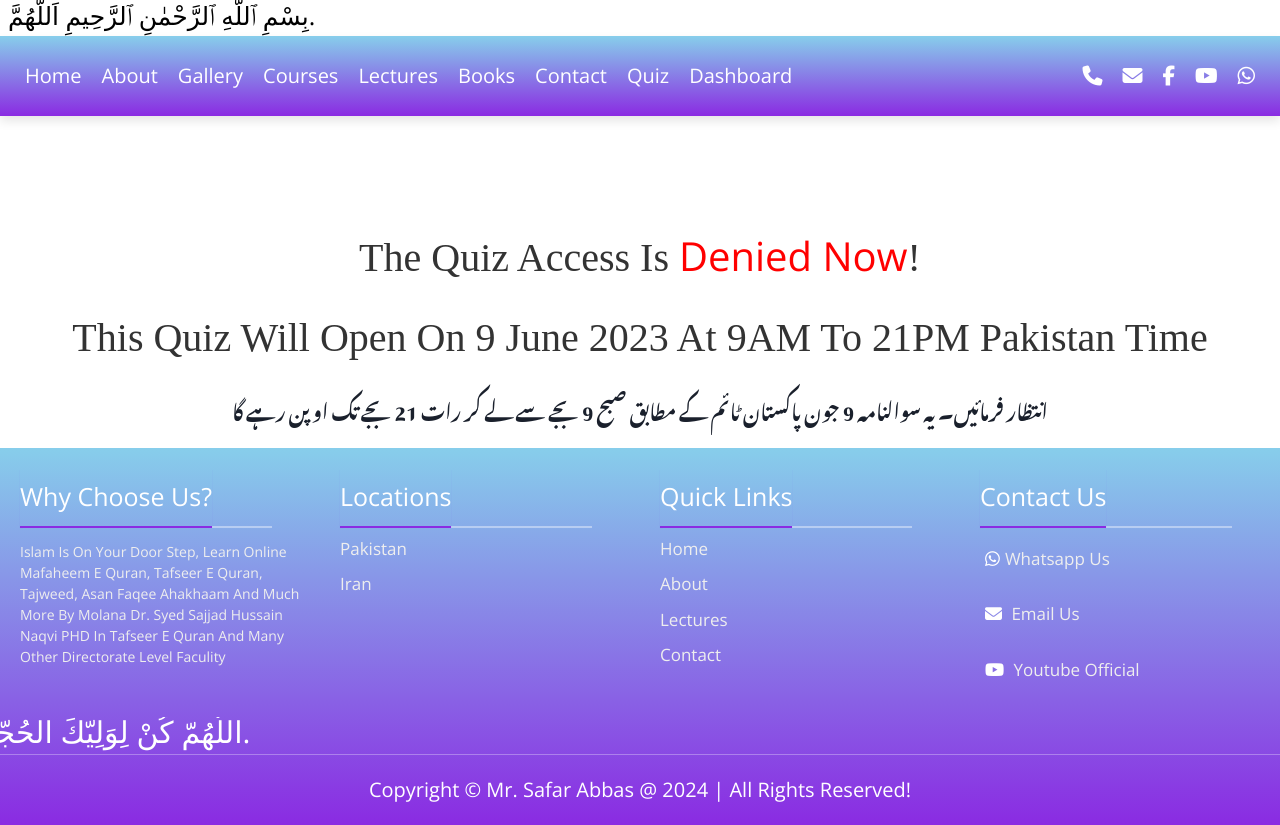
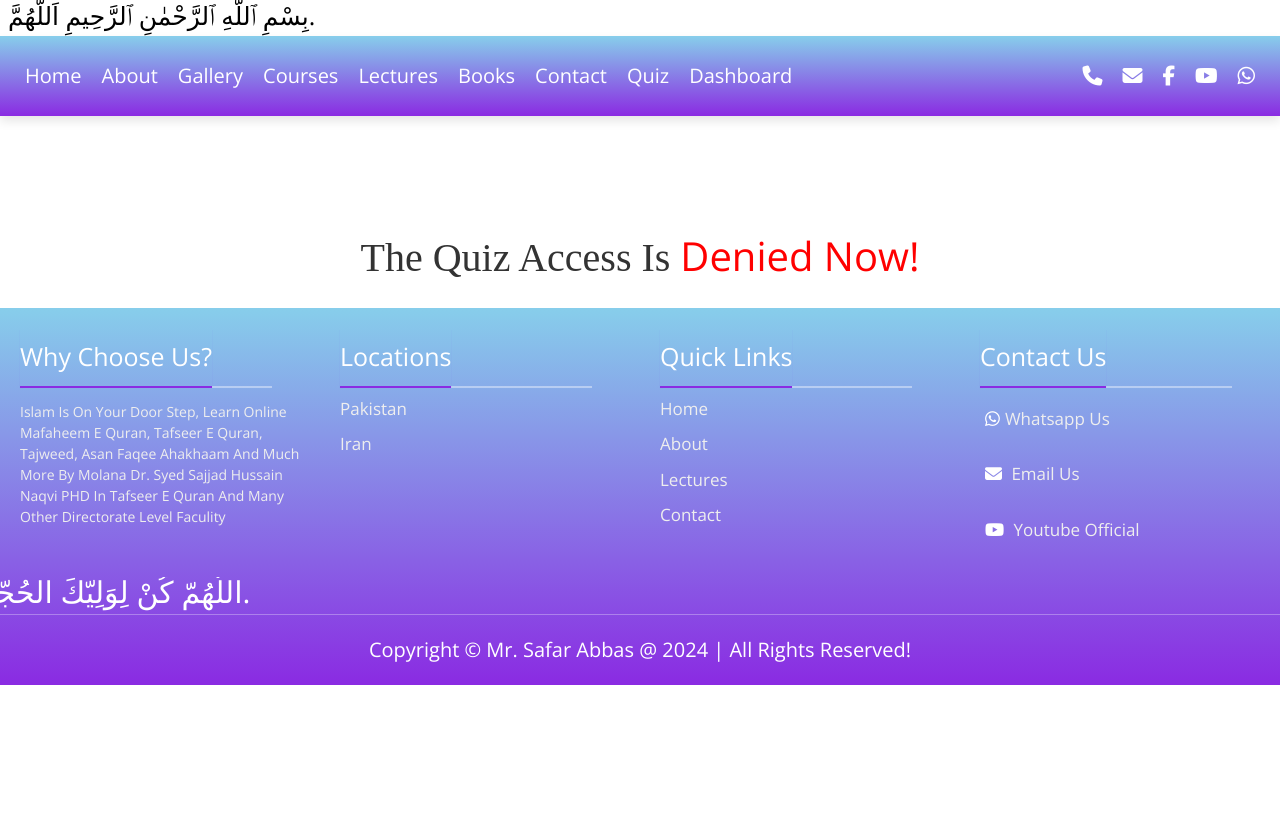
Before and after one commit to Safarababs/muarif-quran, a React (Create React App) app: page /quranquiz in a window 1280 px wide. After the commit the page ends 800 px from the top, so only its background shows below. Built offline with nearby package versions, Linux system fonts and the light colour scheme; no server answers; a web font is replaced by a local one.

Commit message:
quiz access

```diff
--- a/src/components/quran-quiz/Access.jsx
+++ b/src/components/quran-quiz/Access.jsx
@@ -1,10 +1,13 @@
-import React from "react";
+// import React from "react";
 
 const QuizAccess = (props) => {
   return (
     <div className="dateAdded">
-      <h1>The Quiz access is <span>denied Now</span>!</h1><h1>This Quiz will open on {props.date} {props.EnglishMonth} 2023 at {props.from}AM to {props.to}PM Pakistan Time</h1>
-      <p className="text">انتظار فرمائیں۔ یہ سوالنامہ {props.date} {props.UrduMonth}  پاکستان ٹائم کے مطابق صبح  {props.from} بجے سے لے کر رات {props.to} بجے تک اوپن رہے گا</p>
+      <h1>
+        The Quiz Access is <span>denied Now!</span>
+      </h1>
+      {/* <h1>The Quiz access is <span>denied Now</span>!</h1><h1>This Quiz will open on {props.date} {props.EnglishMonth} 2023 at {props.from}AM to {props.to}PM Pakistan Time</h1> */}
+      {/* <p className="text">انتظار فرمائیں۔ یہ سوالنامہ {props.date} {props.UrduMonth}  پاکستان ٹائم کے مطابق صبح  {props.from} بجے سے لے کر رات {props.to} بجے تک اوپن رہے گا</p> */}
     </div>
   );
 };
```
